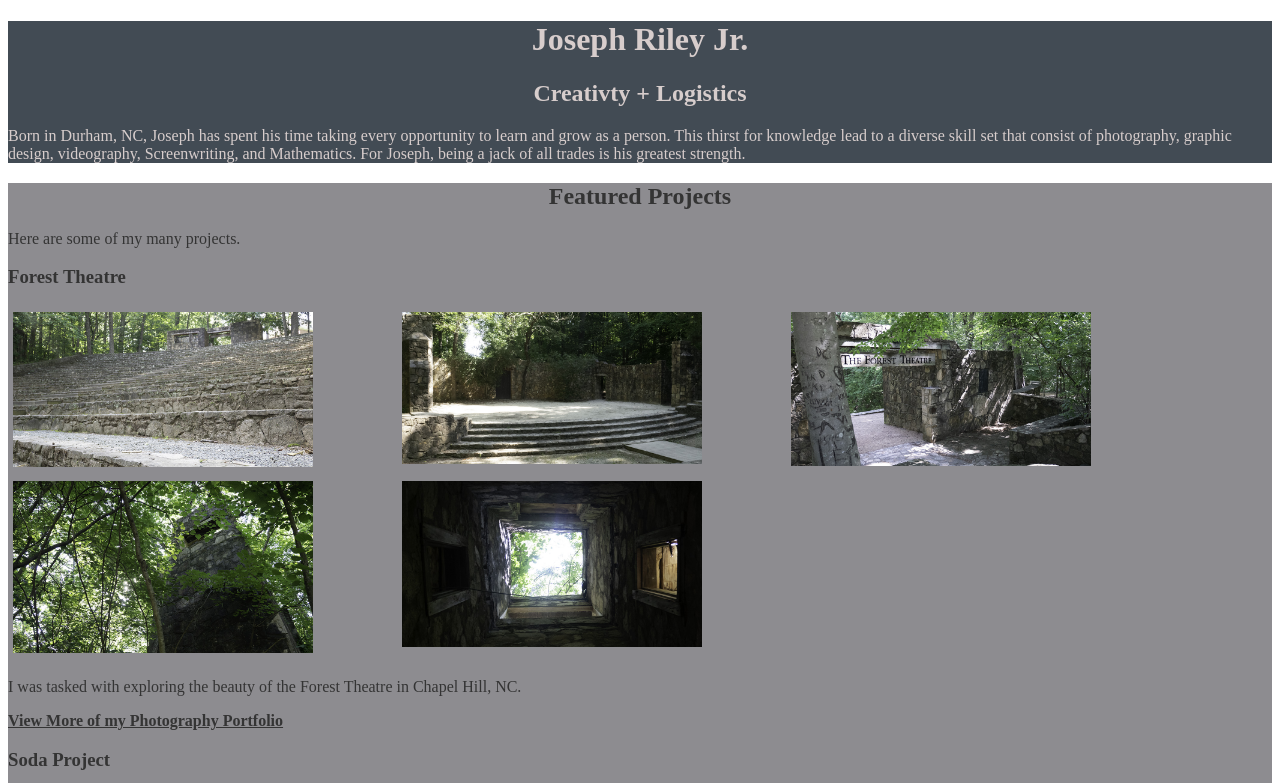
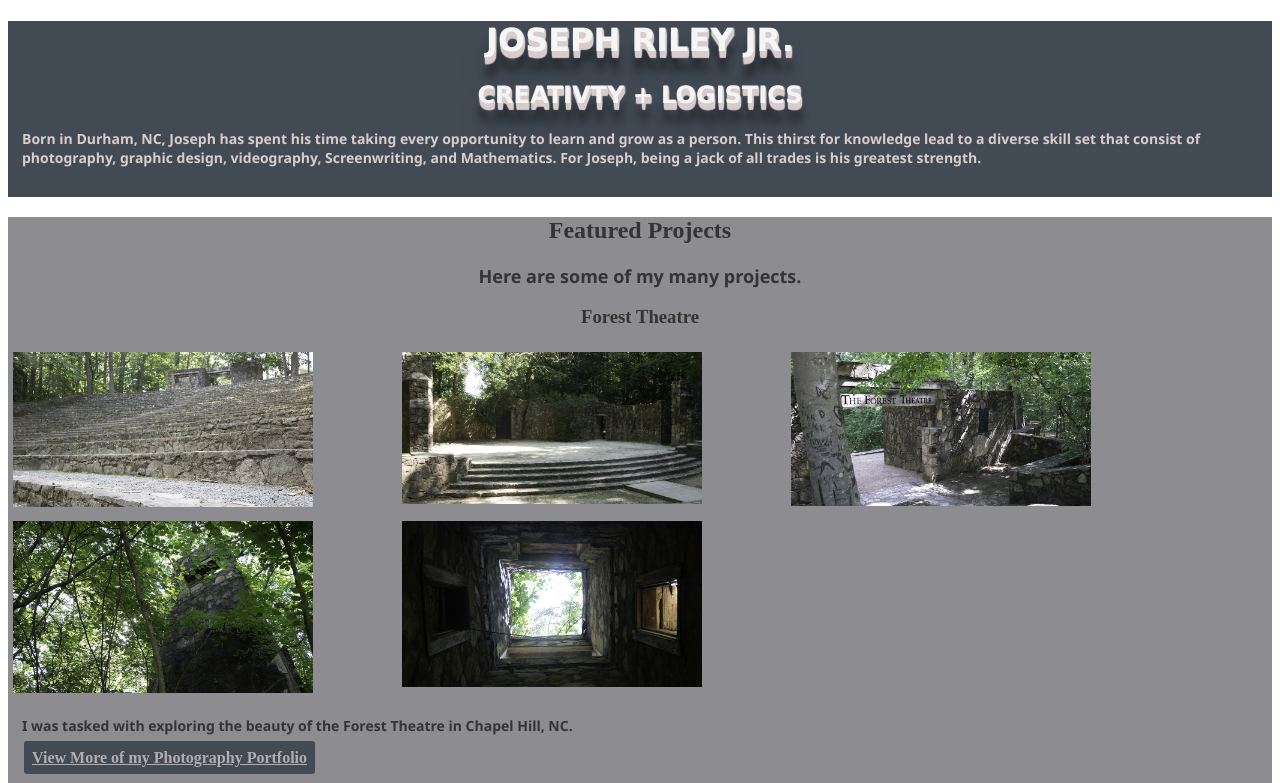
Before and after one commit to josephrileywt/210Project, a plain HTML site: page lesson3/index.html in a window 1280 px wide. Shown: the top 783 px of the page. Drawn offline with Linux system fonts and the light colour scheme.

Commit message:
Add files via upload

```diff
--- a/lesson3/index.html
+++ b/lesson3/index.html
@@ -20,8 +20,9 @@
       </header>
 
       <section class="projects">
+        <div class= "contentwrap">
         <h2>Featured Projects</h2>
-        <p>Here are some of my many projects.</p>
+        <p style="text-align: center; font-size: large;">Here are some of my many projects.</p>
 
         <section>
           <h3>Forest Theatre</h3>
@@ -45,10 +46,10 @@
               <div class="soda"><img src="Images/riley-label.jpg" alt="Forest Theatre Entrance"/></div>
             </div>
             <p style="clear: both;">For a design class, I was tasked with creating a soda brand from scratch.</p>
+          </div>
         </section>
 
       </section>
-
       <section class="work-experience">
         <h2>Work Experience</h2>
         <p>My current work is in the customer service sector of the tech field. Mostly focusing on B2B communication.</p>
--- a/lesson3/stylesheet.css
+++ b/lesson3/stylesheet.css
@@ -16,31 +16,94 @@
     display: table;}
 img {
     width: 300px;
-    max-width: 100%;
-}
+    max-width: 100%;}
 body {
     color: #343434;}
 header {
     background: #424B54;
-    color: #D7CDCC;}
+    color: #D7CDCC;
+    padding-bottom: 1em;
+    margin-bottom: 0em;
+    margin-top: 0em;}
+header h2{
+    text-transform: uppercase;
+    font-family: verdana;
+    font-weight: 700;
+    color: #f5f5f5;
+    text-shadow: 1px 1px 1px #D7CDCC,
+        1px 2px 1px #D7CDCC,
+        1px 3px 1px #D7CDCC,
+        1px 4px 1px #D7CDCC,
+        1px 5px 1px #D7CDCC,
+        1px 6px 1px #D7CDCC,
+        1px 7px 1px #D7CDCC,
+    1px 18px 6px rgba(16,16,16,0.4),
+    1px 22px 10px rgba(16,16,16,0.2),
+    1px 25px 35px rgba(16,16,16,0.2);}
+    header h1{
+        text-transform: uppercase;
+        font-family: verdana;
+        font-weight: 700;
+        color: #f5f5f5;
+        text-shadow: 1px 1px 1px #D7CDCC,
+            1px 2px 1px #D7CDCC,
+            1px 3px 1px #D7CDCC,
+            1px 4px 1px #D7CDCC,
+            1px 5px 1px #D7CDCC,
+            1px 6px 1px #D7CDCC,
+            1px 7px 1px #D7CDCC,
+        1px 18px 6px rgba(16,16,16,0.4),
+        1px 22px 10px rgba(16,16,16,0.2),
+        1px 25px 35px rgba(16,16,16,0.2);}
 .projects {
-    background: #8D8C90;}
+    background: #8D8C90;
+    padding-bottom: 1em;
+    margin-bottom: 0em;
+    margin-top: 0em;}
+.projects a {
+    padding: 8px;
+    background: #424B54;
+    border-radius: 3px;
+    color: #B2ADAE;
+    text-align: center;
+    margin: 1em;
+}
+.projects a:hover {
+    background: rgb(206, 197, 197, 60%);}
 .work-experience {
-    background: #B2ADAE;}
+    background: #B2ADAE;
+    padding-bottom: 1em;
+    margin-bottom: 0em;
+    margin-top: 0em;}
 .education {
-    background: #C5BDBD;}
+    background: #C5BDBD;
+    padding-bottom: 1em;
+    margin-bottom: 0em;
+    margin-top: 0em;}
 footer {
     background: #CEC5C5;
-    color: #343434;}
+    color: #343434;
+    padding-bottom: 1em;
+    margin-bottom: 0em;
+    margin-top: 0em;}
 h1 {
     text-align: center;}
 h2 {
     text-align: center;}
-a:link{
+h3 {
+    text-align: center;}
+a {
     font-weight: bold;
-    color: #343434;
+    color: #343434;}
+a:hover {
+    color:#343434;
+    font-style: italic;}
+p {
+    font-size: 14px;
+    font-family: 'Segoe UI', Tahoma, Geneva, Verdana, sans-serif;
+    margin: 1em;
+    font-weight: bold;
+    }
+.contentwrap {
+    margin: 0 auto;
 }
-a:visited {
-    color:#343434;
-    font-weight: normal;
-}
```
